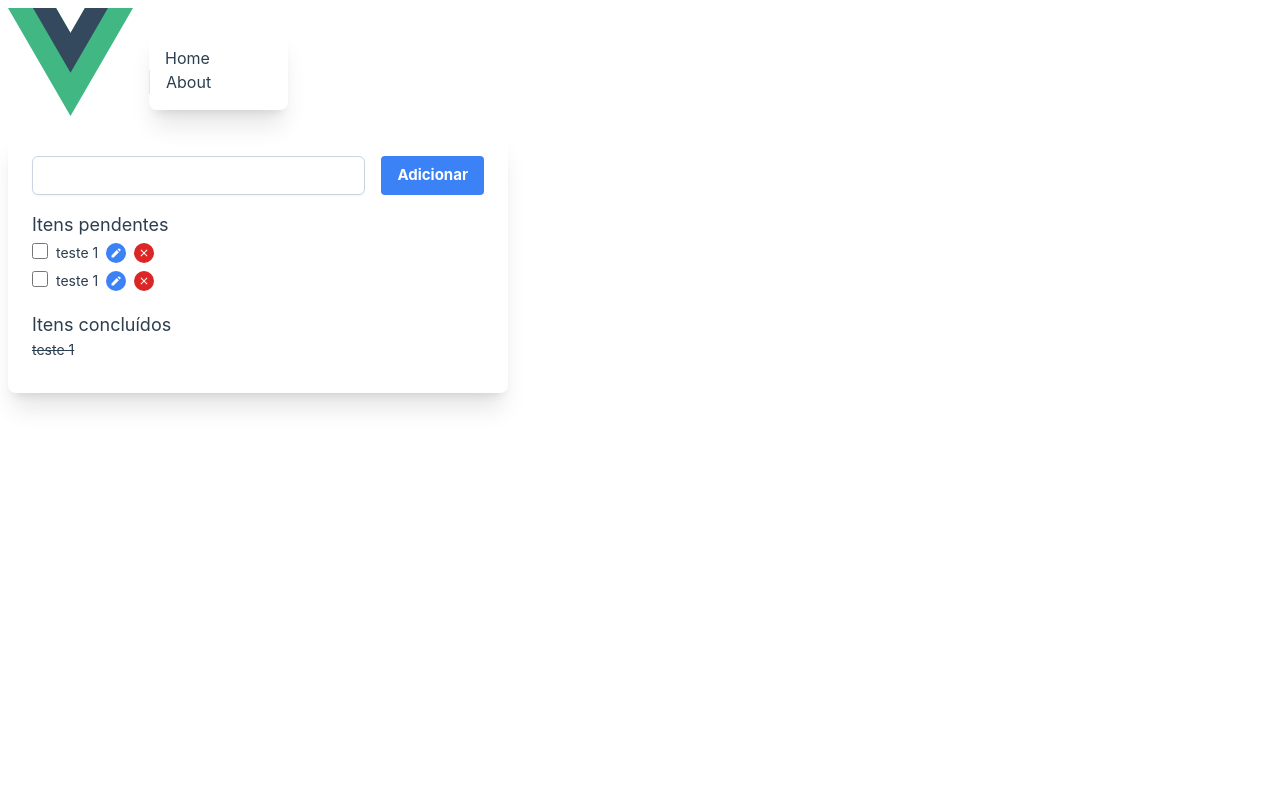
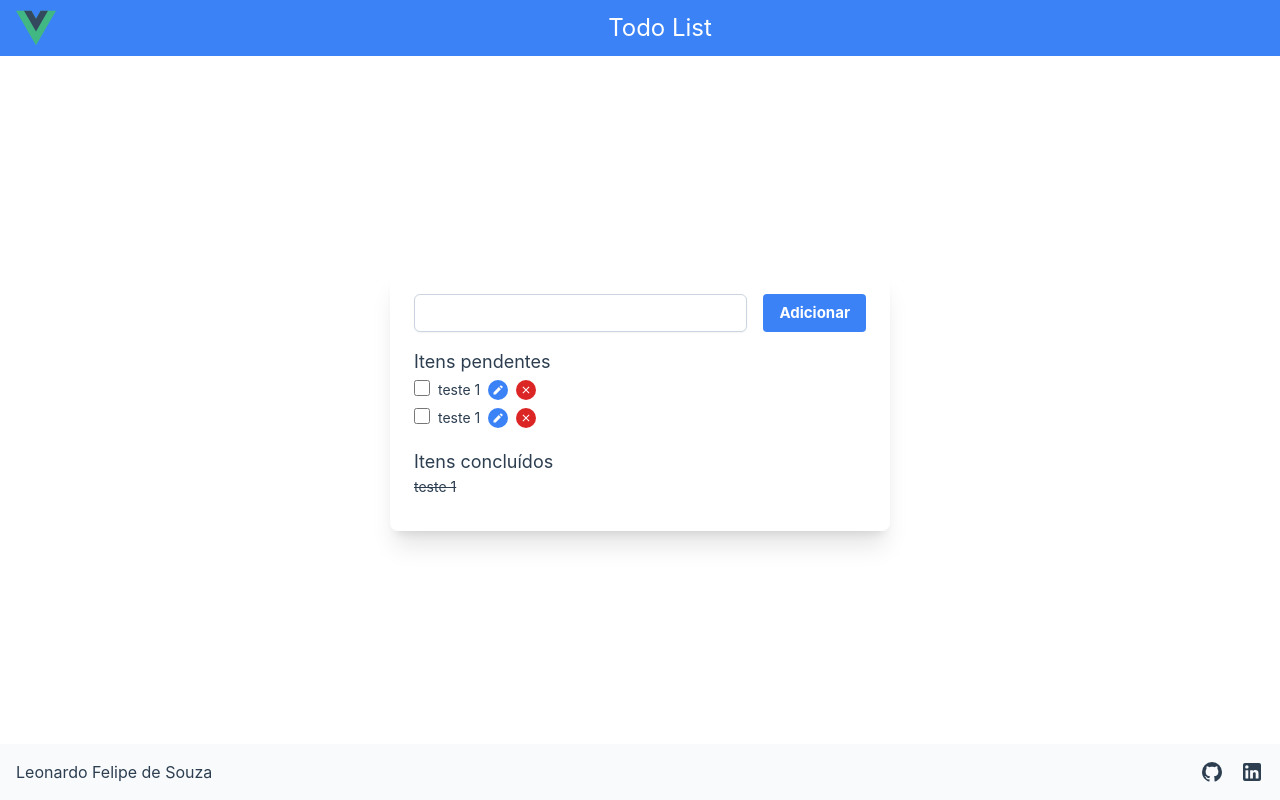
Before and after one commit to LeoSouza221/todo-list-vue3, a Vue app: page / in a window 1280 px wide. Built offline with nearby package versions, Linux system fonts and the light colour scheme.

Commit message:
feat: create and add header and footer to the app

```diff
--- a/index.html
+++ b/index.html
@@ -4,7 +4,7 @@
     <meta charset="UTF-8">
     <link rel="icon" href="/favicon.ico">
     <meta name="viewport" content="width=device-width, initial-scale=1.0">
-    <title>Vite App</title>
+    <title>Todo List</title>
   </head>
   <body>
     <div id="app"></div>
--- a/src/App.vue
+++ b/src/App.vue
@@ -1,85 +1,15 @@
 <script setup lang="ts">
 import { RouterView } from 'vue-router'
 import TodoList from '@/views/TodoList.vue'
+import HeaderComponent from '@/components/HeaderComponent.vue'
+import FooterComponent from '@/components/FooterComponent.vue'
 </script>
 
 <template>
-  <header class="container p-2">
-    <img alt="Vue logo" class="logo" src="@/assets/logo.svg" width="125" height="125" />
-
-    <div class="wrapper">
-    <nav class="card">
-        <a>Home</a>
-        <a>About</a>
-      </nav>
-    </div>
-  </header>
-  <main class="container p-2">
+  <HeaderComponent />
+  <main class="w-full h-screen flex justify-center items-center p-2">
     <TodoList />
     <RouterView />
   </main>
+  <FooterComponent />
 </template>
-
-<style scoped>
-header {
-  line-height: 1.5;
-  max-height: 100vh;
-}
-
-.logo {
-  display: block;
-  margin: 0 auto 2rem;
-}
-
-nav {
-  width: 100%;
-  font-size: 12px;
-  text-align: center;
-  margin-top: 2rem;
-}
-
-nav a.router-link-exact-active {
-  color: var(--color-text);
-}
-
-nav a.router-link-exact-active:hover {
-  background-color: transparent;
-}
-
-nav a {
-  display: inline-block;
-  padding: 0 1rem;
-  border-left: 1px solid var(--color-border);
-}
-
-nav a:first-of-type {
-  border: 0;
-}
-
-@media (min-width: 1024px) {
-  header {
-    display: flex;
-    place-items: center;
-    padding-right: calc(var(--section-gap) / 2);
-  }
-
-  .logo {
-    margin: 0 2rem 0 0;
-  }
-
-  header .wrapper {
-    display: flex;
-    place-items: flex-start;
-    flex-wrap: wrap;
-  }
-
-  nav {
-    text-align: left;
-    margin-left: -1rem;
-    font-size: 1rem;
-
-    padding: 1rem 0;
-    margin-top: 1rem;
-  }
-}
-</style>
--- /dev/null
+++ b/src/components/FooterComponent.vue
@@ -0,0 +1,21 @@
+<template>
+  <footer class="fixed bottom-0 w-screen px-4 py-2 bg-slate-50 h-14 flex justify-between items-center">
+    <div>
+      <span class="text-base">Leonardo Felipe de Souza</span>
+    </div>
+    <ul class="flex gap-4">
+      <li>
+        <a href="https://github.com/LeoSouza221" target="_blank">
+          <svg xmlns="http://www.w3.org/2000/svg" width="24" height="24" viewBox="0 0 24 24"><path fill="currentColor" d="M12 2A10 10 0 0 0 2 12c0 4.42 2.87 8.17 6.84 9.5c.5.08.66-.23.66-.5v-1.69c-2.77.6-3.36-1.34-3.36-1.34c-.46-1.16-1.11-1.47-1.11-1.47c-.91-.62.07-.6.07-.6c1 .07 1.53 1.03 1.53 1.03c.87 1.52 2.34 1.07 2.91.83c.09-.65.35-1.09.63-1.34c-2.22-.25-4.55-1.11-4.55-4.92c0-1.11.38-2 1.03-2.71c-.1-.25-.45-1.29.1-2.64c0 0 .84-.27 2.75 1.02c.79-.22 1.65-.33 2.5-.33c.85 0 1.71.11 2.5.33c1.91-1.29 2.75-1.02 2.75-1.02c.55 1.35.2 2.39.1 2.64c.65.71 1.03 1.6 1.03 2.71c0 3.82-2.34 4.66-4.57 4.91c.36.31.69.92.69 1.85V21c0 .27.16.59.67.5C19.14 20.16 22 16.42 22 12A10 10 0 0 0 12 2Z"/>
+          </svg>
+        </a>
+      </li>
+      <li>
+        <a href="https://www.linkedin.com/in/leonardo-de-souza-a75557156/" target="_blank">
+          <svg xmlns="http://www.w3.org/2000/svg" width="24" height="24" viewBox="0 0 24 24"><path fill="currentColor" d="M19 3a2 2 0 0 1 2 2v14a2 2 0 0 1-2 2H5a2 2 0 0 1-2-2V5a2 2 0 0 1 2-2h14m-.5 15.5v-5.3a3.26 3.26 0 0 0-3.26-3.26c-.85 0-1.84.52-2.32 1.3v-1.11h-2.79v8.37h2.79v-4.93c0-.77.62-1.4 1.39-1.4a1.4 1.4 0 0 1 1.4 1.4v4.93h2.79M6.88 8.56a1.68 1.68 0 0 0 1.68-1.68c0-.93-.75-1.69-1.68-1.69a1.69 1.69 0 0 0-1.69 1.69c0 .93.76 1.68 1.69 1.68m1.39 9.94v-8.37H5.5v8.37h2.77Z"/>
+          </svg>
+        </a>
+      </li>
+    </ul>
+  </footer>
+</template>
--- /dev/null
+++ b/src/components/HeaderComponent.vue
@@ -0,0 +1,9 @@
+<template>
+  <header class="fixed w-full flex px-4 py-2 bg-blue-500 h-14">
+    <img alt="Vue logo" class="block " src="@/assets/logo.svg" width="40" height="40" />
+
+    <div class="flex justify-center w-full items-center">
+      <h2 class="text-white text-2xl">Todo List</h2>
+    </div>
+  </header>
+</template>
```
